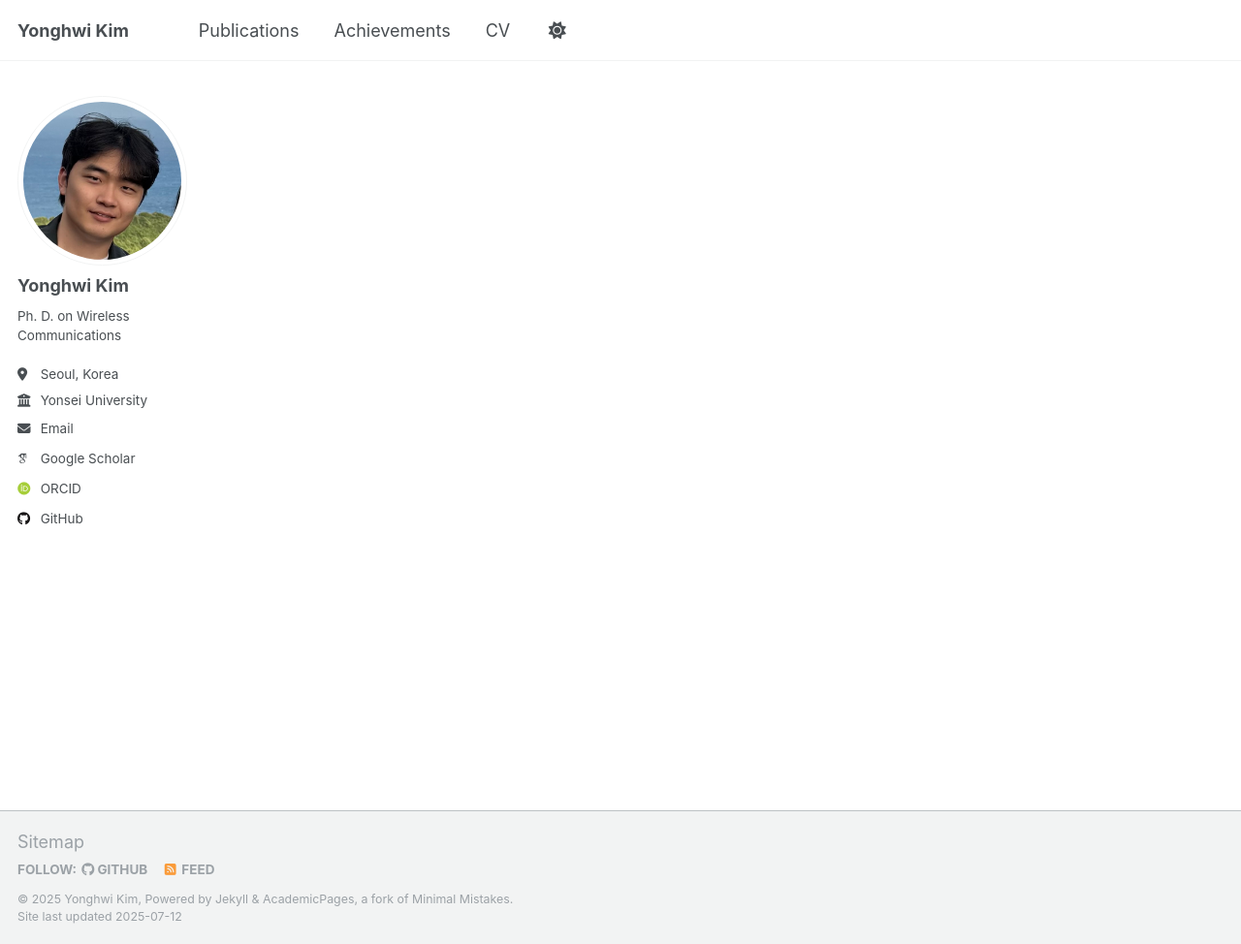
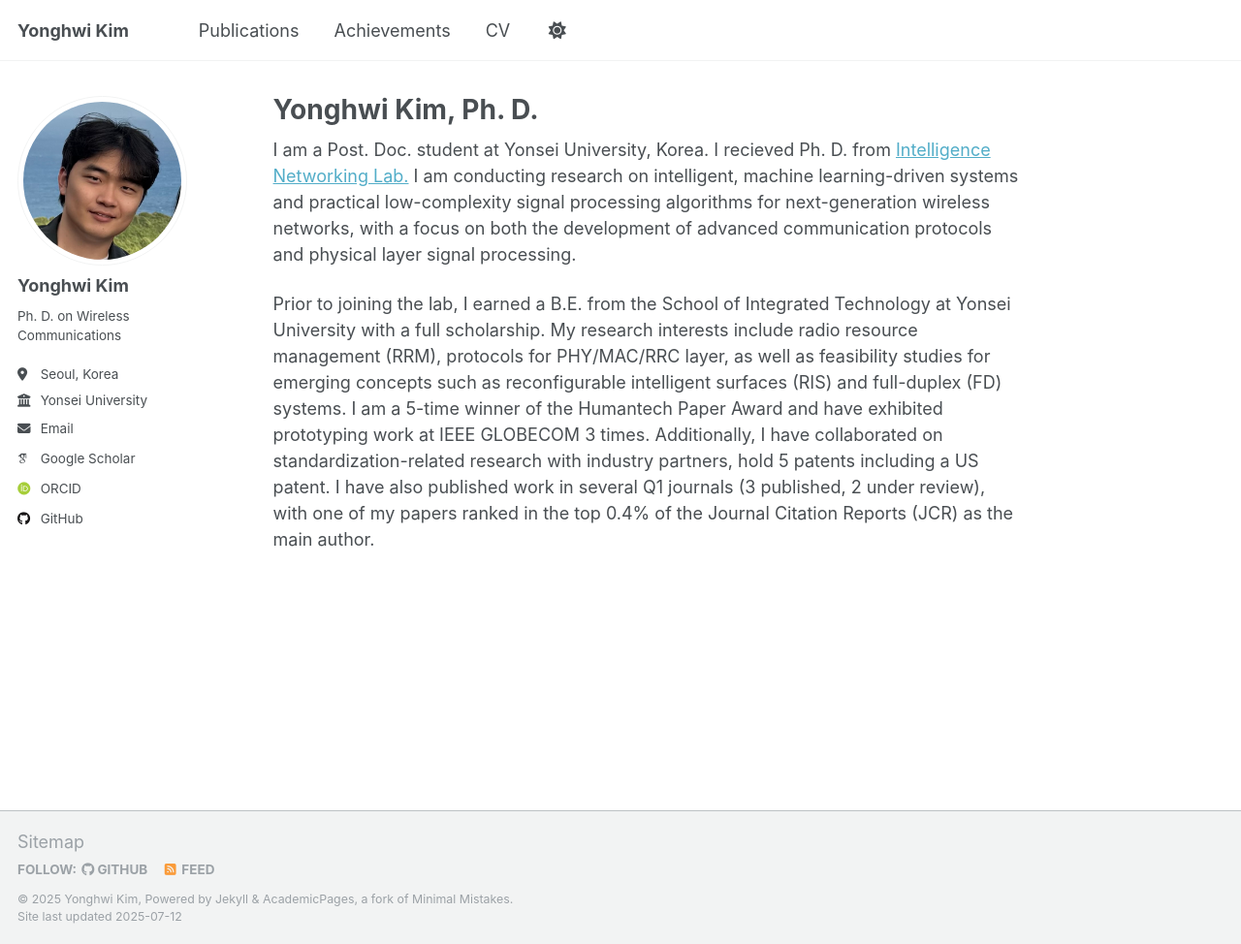
Before and after one commit to yonghwi-erickim/yonghwi-erickim.github.io, a Jekyll site: the page built from _pages/about.md, in a window 1280 px wide and 974 px high. Shown: the whole window at 97% size. Built offline with Jekyll 4.4.1, drawn with Linux system fonts in a browser that asks for light colours; some web fonts are replaced; a script that is not in the unit is left out.

Commit message:
Update about.md

```diff
--- a/_pages/about.md
+++ b/_pages/about.md
@@ -5,5 +5,7 @@ author_profile: true
 redirect_from:
   - /about/
   - /about.html
-"I am a Post. Doc. at Yonsei University, Korea, conducting research on intelligent, machine learning-driven systems and practical low-complexity signal processing algorithms for next-generation wireless networks, with a focus on both the development of advanced communication protocols and physical layer signal processing. Prior to joining the lab, I earned a B.E. from the School of Integrated Technology at Yonsei University with a full scholarship. My research interests include radio resource management (RRM), protocols for PHY/MAC/RRC layer, as well as feasibility studies for emerging concepts such as reconfigurable intelligent surfaces (RIS) and full-duplex (FD) systems. I am a 5-time winner of the Humantech Paper Award and have exhibited prototyping work at IEEE GLOBECOM 3 times. Additionally, I have collaborated on standardization-related research with industry partners, hold 5 patents including a US patent. I have also published work in several Q1 journals (3 published, 2 under review), with one of my papers ranked in the top 0.4% of the Journal Citation Reports (JCR) as the main author."
 ---
+I am a Post. Doc. student at Yonsei University, Korea. I recieved Ph. D. from [Intelligence Networking Lab.](cbchae.org) I am conducting research on intelligent, machine learning-driven systems and practical low-complexity signal processing algorithms for next-generation wireless networks, with a focus on both the development of advanced communication protocols and physical layer signal processing.
+
+Prior to joining the lab, I earned a B.E. from the School of Integrated Technology at Yonsei University with a full scholarship. My research interests include radio resource management (RRM), protocols for PHY/MAC/RRC layer, as well as feasibility studies for emerging concepts such as reconfigurable intelligent surfaces (RIS) and full-duplex (FD) systems. I am a 5-time winner of the Humantech Paper Award and have exhibited prototyping work at IEEE GLOBECOM 3 times. Additionally, I have collaborated on standardization-related research with industry partners, hold 5 patents including a US patent. I have also published work in several Q1 journals (3 published, 2 under review), with one of my papers ranked in the top 0.4% of the Journal Citation Reports (JCR) as the main author.
```
